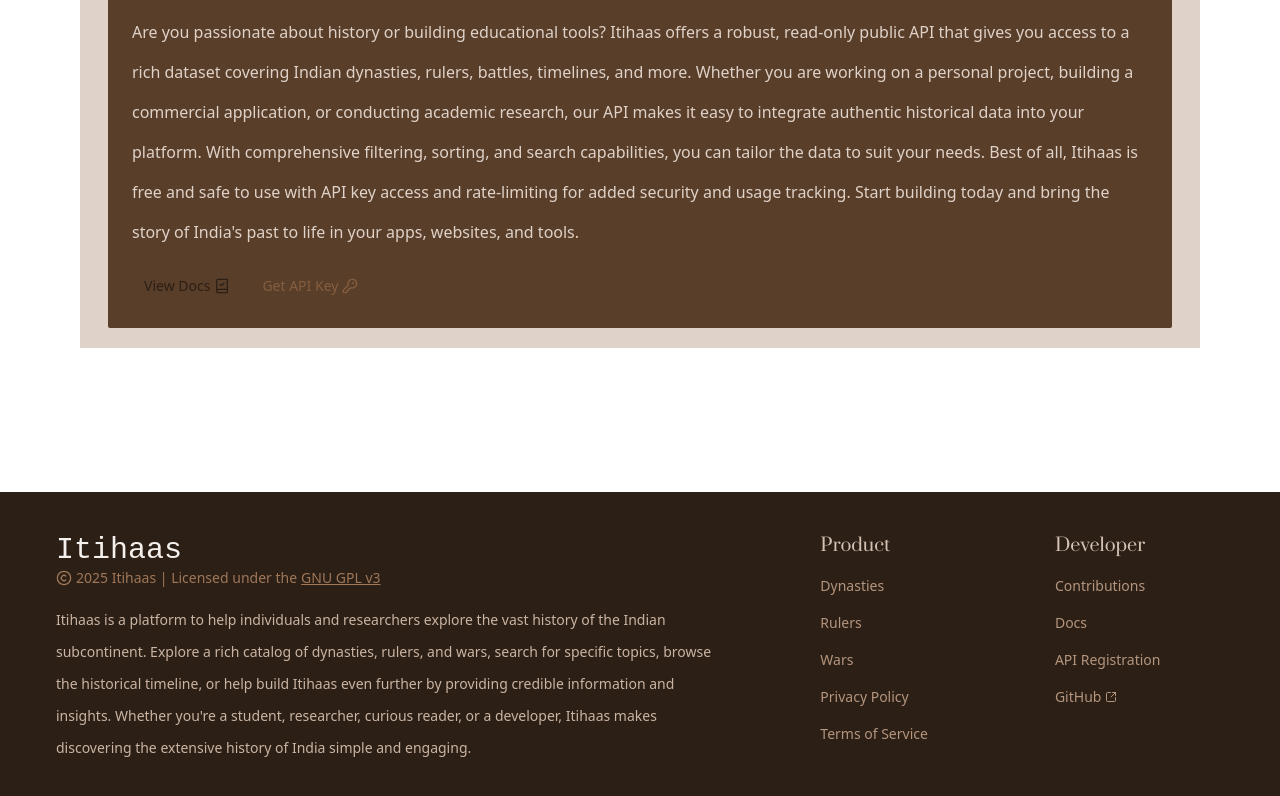
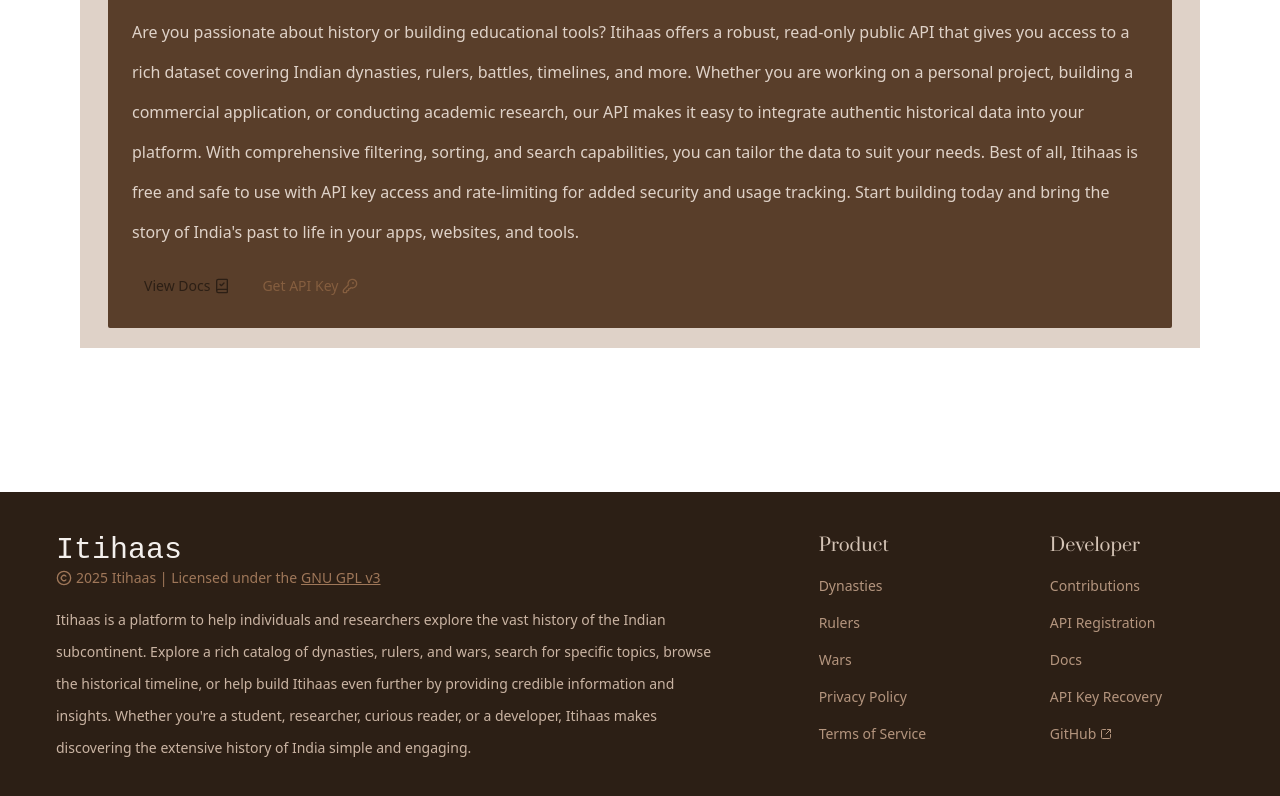
Before and after one commit to sunillshastry/itihaas-client, a React (Vite) app: page / in a window 1280 px wide. Shown: the part 1942-2738 px from the top of the page. Built offline with nearby package versions, Linux system fonts and the light colour scheme; a web font is replaced by a local one.

Commit message:
Include new link: recover-api with route

```diff
--- a/src/components/elements/Footer.tsx
+++ b/src/components/elements/Footer.tsx
@@ -59,8 +59,9 @@ function Footer({ className }: ComponentPropsWithoutRef<'footer'>) {
 				<FooterLinksTab title="Developer">
 					<ul>
 						<FooterLink to="/issues">Contributions</FooterLink>
+						<FooterLink to="/register">API Registration</FooterLink>
 						<FooterLink to="/docs">Docs</FooterLink>
-						<FooterLink to="/register">API Registration</FooterLink>
+						<FooterLink to="/api-recovery">API Key Recovery</FooterLink>
 						<a
 							href="https://github.com/sunillshastry/itihaas-api/"
 							target="_blank"
```
